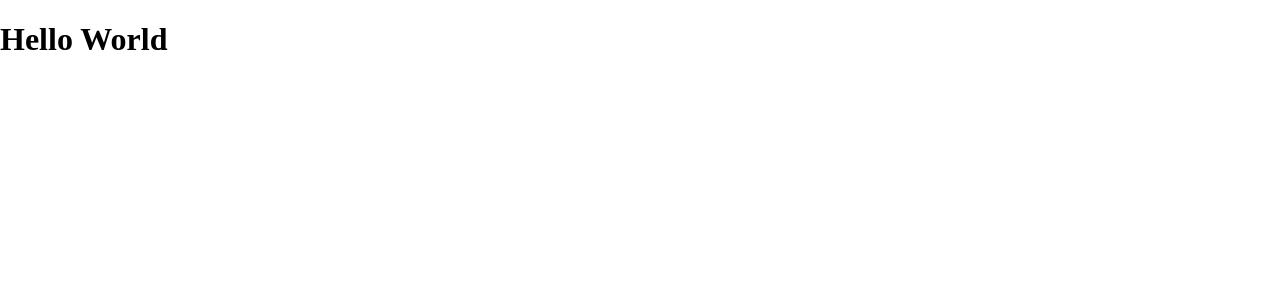
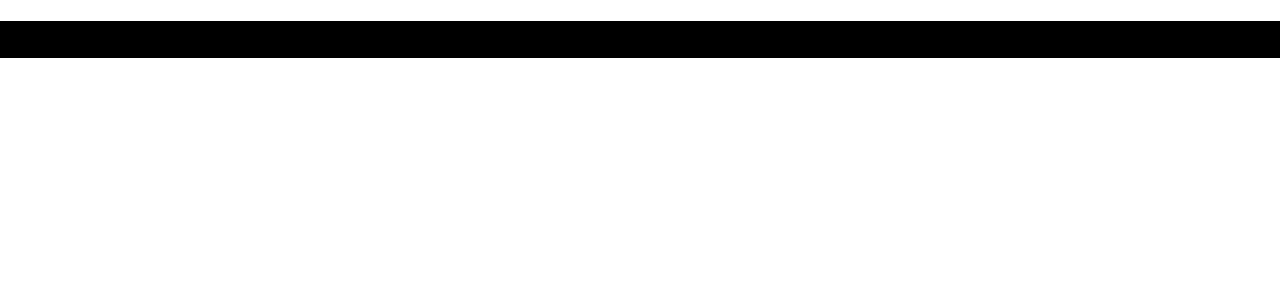
Before and after one commit to ArunTeltia/desktop, a Next.js app: page / in a window 1280 px wide. Shown: the top 300 px of the page. Built offline with nearby package versions, Linux system fonts and the light colour scheme.

Commit message:
Added sass

```diff
--- a/package.json
+++ b/package.json
@@ -9,7 +9,8 @@
   "dependencies": {
     "next": "10.0.7",
     "react": "17.0.1",
-    "react-dom": "17.0.1"
+    "react-dom": "17.0.1",
+    "sass": "^1.32.8"
   },
   "repository": {
     "type": "git",
--- a/pages/_app.js
+++ b/pages/_app.js
@@ -1,5 +1,5 @@
-import '../styles/globals.css'
+import "../styles/globals.scss";
 
 export default function MyApp({ Component, pageProps }) {
-  return <Component {...pageProps} />
+  return <Component {...pageProps} />;
 }
--- a/styles/globals.css
+++ b/styles/globals.scss
@@ -2,6 +2,9 @@ html,
 body {
   padding: 0;
   margin: 0;
+  div {
+    background-color: black;
+  }
 }
 
 a {
```
Also changed, not shown: 1 other file (tests, documents, lock files or other folders).
